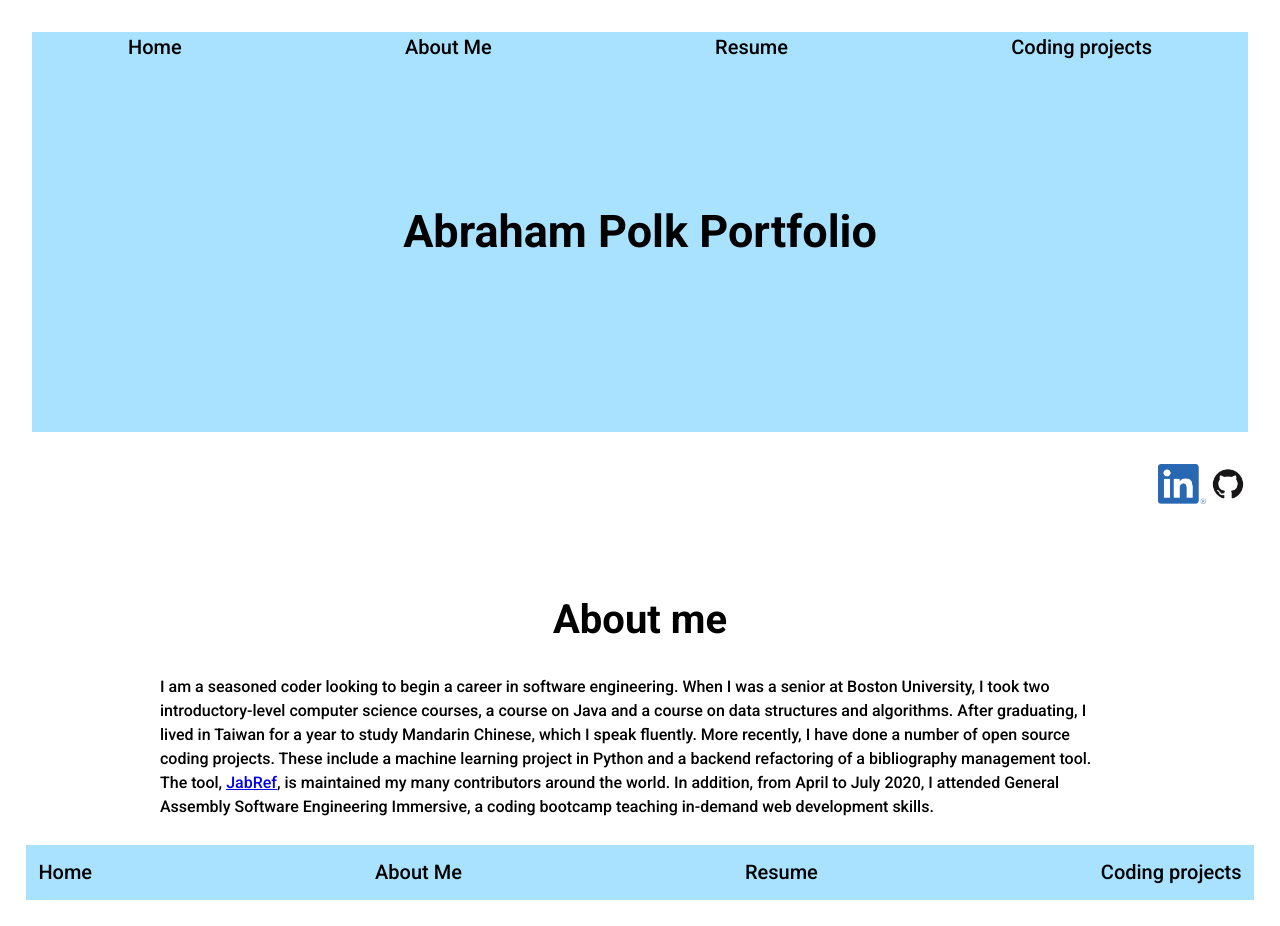
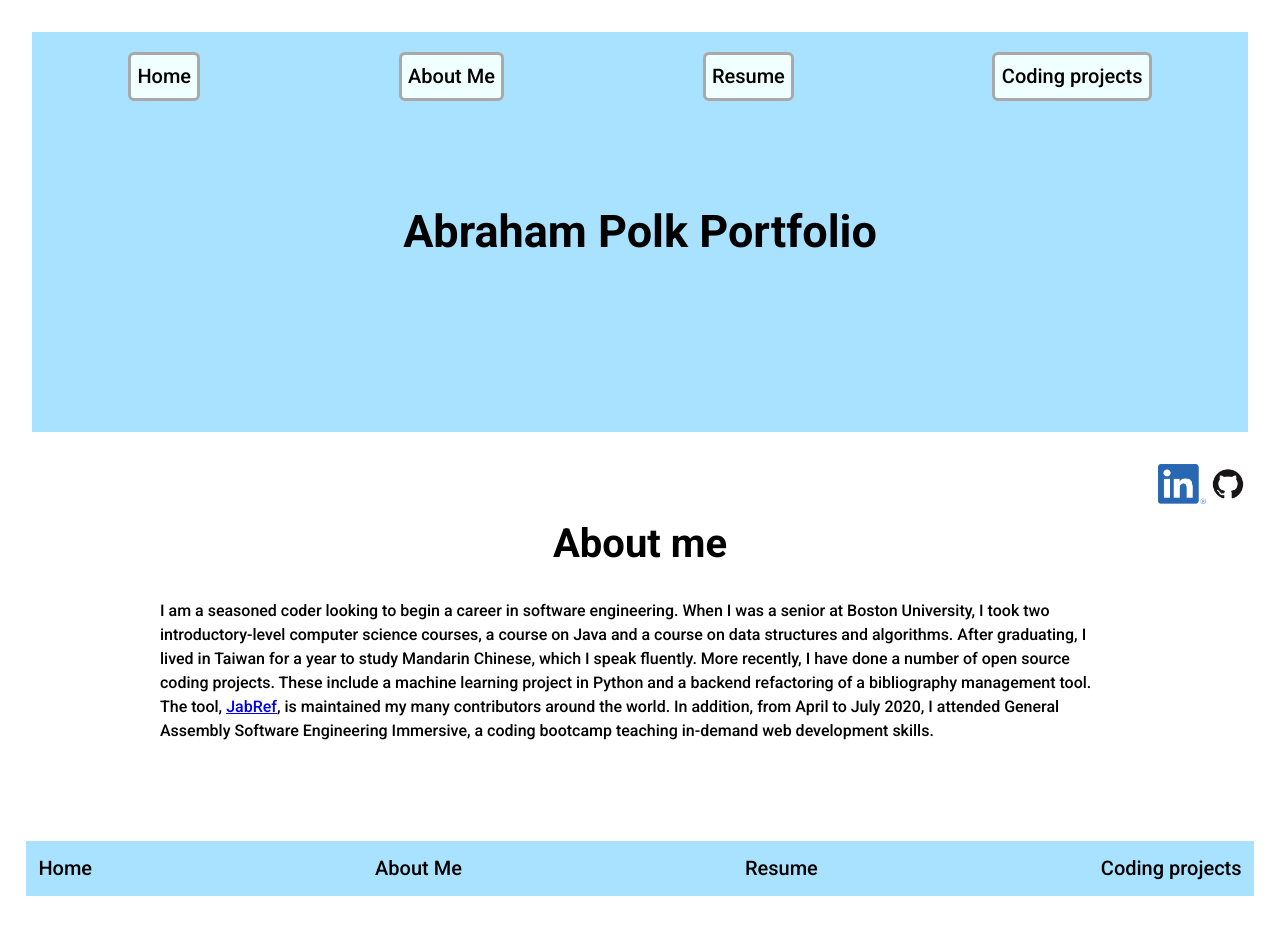
Before and after one commit to abepolk/abe-polk-general-assembly-portfolio, a website: page public/bio.html in a window 1280 px wide. Drawn offline with Linux system fonts and the light colour scheme.

Commit message:
Fix layout for social media buttons

```diff
--- a/public/bio.html
+++ b/public/bio.html
@@ -10,13 +10,14 @@
   </head>
     <body>
       <header class="header"></header>
-      <div class="social-media-links">
-        <a href="https://www.linkedin.com/in/abe-polk"><img src="LI-logo.png" alt="LinkedIn"></a>
-        <a href="https://www.github.com/abepolk"><img src="GitHub-logo.png" alt="GitHub"></a>
-      </div>
 
-      <div id="main" class="main-content">
-          <h1 class="title">About me</h1>
+
+      <div id="main" class="main-content about-me">
+        <div class="social-media-links">
+          <a href="https://www.linkedin.com/in/abe-polk"><img src="LI-logo.png" alt="LinkedIn"></a>
+          <a href="https://www.github.com/abepolk"><img src="GitHub-logo.png" alt="GitHub"></a>
+        </div>
+        <h1 class="title">About me</h1>
           <p class="about-me-text">I am a seasoned coder looking to begin a career in software engineering. When I was a senior at Boston University, I took two introductory-level computer science courses, a course on Java and a course on data structures and algorithms. After graduating, I lived in Taiwan for a year to study Mandarin Chinese, which I speak fluently. More recently, I have done a number of open source coding projects. These include a machine learning project in Python and a backend refactoring of a bibliography management tool. The tool, <a href="http://www.jabref.org">JabRef</a>, is maintained my many contributors around the world. In addition, from April to July 2020, I attended General Assembly Software Engineering Immersive, a coding bootcamp teaching in-demand web development skills.</p>
       </div>
       <footer class="footer">
--- a/public/styles.css
+++ b/public/styles.css
@@ -44,9 +44,14 @@ body .header{
   list-style: none;
   width: 80vw;
   padding: 0;
+  margin: 2.5vh auto;
 }
 .header > .navigation > ul > li {
   font-size: 2rem;
+  background-color: azure;
+  border-radius: 6px;
+  border: 3px solid darkgray;
+  padding: 0.5vw;
 }
 .header > .navigation > ul > li > a{
   color: rgba(0, 0, 0)
@@ -54,12 +59,15 @@ body .header{
 .header > .navigation > ul > li > a:link, .header > .navigation > ul > li > a:visited{
   text-decoration: none;
 }
-body .main-content{
+body .main-content {
   width: 95vw;
   margin: 2.5vw;
   z-index: 2;
   padding: 5vh 10vw;
-  /* Make this spacing better */
+  position: relative;
+}
+
+body .main-content:not(.about-me) {
   margin-bottom: 0;
   padding-bottom: 0;
 }
@@ -144,10 +152,9 @@ body .main-content{
   margin: 1vw;
 }
 .social-media-links {
-
-  width: 95vw;
-  margin: 2.5vw;
-  text-align: right;
+  position: absolute;
+  top: 0;
+  right: 0;
 }
 .social-media-links > a {
 }
```
Also changed, not shown: public/index.html (+4 -4 lines), public/projects.html (+7 -6 lines).
